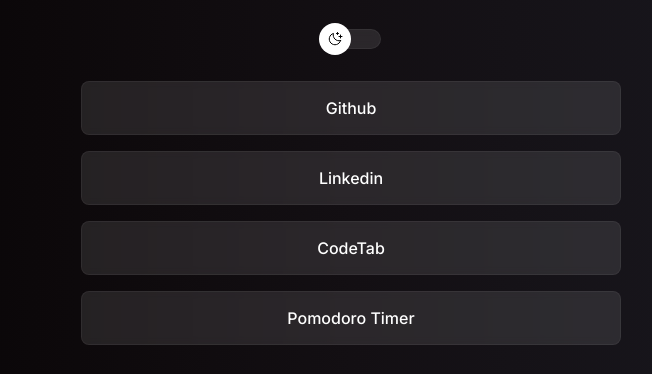
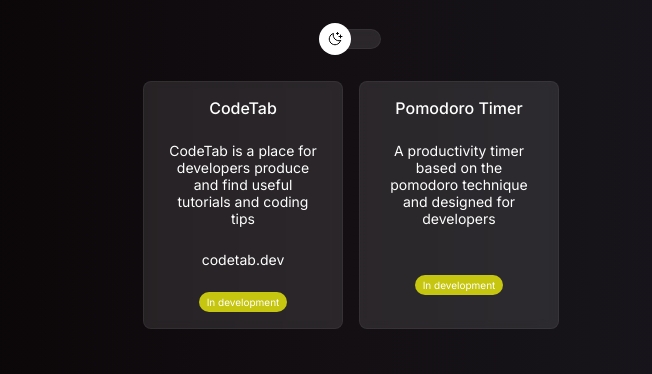
Before and after one commit to g4brielklein/portfolio, a plain HTML site: page index.html in a window 1280 px wide. Shown: the part 228-602 px from the top of the page, without its empty margins (289-941 px from the left). Drawn offline with nearby package versions, Linux system fonts and the light colour scheme.

Commit message:
Added project cards and refactored links

```diff
--- a/index.html
+++ b/index.html
@@ -20,15 +20,49 @@
       <div class="links">
         <ul>
           <li>
-            <a href="https://github.com/g4brielklein" target="_blank">Github</a>
+            <a href="https://codetab.dev" target="_blank">
+              <div class="card">
+                <div class="card-title">
+                  <p>CodeTab</p>
+                </div>
+                <div class="card-content">
+                  <p>
+                    CodeTab is a place for developers
+                    produce and find useful tutorials
+                    and coding tips
+                  </p>
+                </div>
+                <div class="card-link">
+                  <p>codetab.dev</p>
+                </div>
+                <div class="in-development-tag">
+                  <span>In development</span>
+                </div>
+              </div>
+            </a>
           </li>
           <li>
-            <a href="https://linkedin.com/in/g4brielklein" target="_blank"
-              >Linkedin</a
-            >
+            <a href="#">
+              <div class="card">
+                <div class="card-title">
+                  <p>Pomodoro Timer</p>
+                </div>
+                <div class="card-content">
+                  <p>
+                    A productivity timer based
+                    on the pomodoro technique
+                    and designed for developers
+                  </p>
+                </div>
+                <div class="card-link">
+                  <p></p>
+                </div>
+                <div class="in-development-tag">
+                  <span>In development</span>
+                </div>
+              </div>
+            </a>
           </li>
-          <li><a href="https://codetab.dev" target="_blank">CodeTab</a></li>
-          <li><a href="#">Pomodoro Timer</a></li>
         </ul>
       </div>
       <div class="social-links">
--- a/style.css
+++ b/style.css
@@ -124,14 +124,15 @@ body {
 
 .links ul {
   display: flex;
-  flex-direction: column;
   gap: 16px;
   padding: 24px 0;
+  justify-content: center;
 
   list-style: none;
 }
 
 .links li {
+  width: 200px;
   border-radius: 8px;
   background: var(--surface-color);
   border: 1px solid var(--border-color);
@@ -150,13 +151,36 @@ body {
   display: flex;
   justify-content: center;
   padding: 16px 24px;
+}
+
+.card {
+  display: flex;
+  flex-direction: column;
+  gap: 24px;
+  text-align: center;
+  font-size: 14px;
+}
+
+.card .card-title {
+  font-size: 16px;
   font-weight: 500;
+}
+
+.card .in-development-tag {
+  background-color: rgb(198, 198, 16);
+  border-radius: 10px;
+  font-size: 10px;
+  font-weight: normal;
+  display: block;
+  margin: 0 auto;
+  padding: 4px 8px;
 }
 
 .social-links {
   padding: 24px 0;
   display: flex;
   justify-content: center;
+  gap: 4px;
 }
 
 .social-links ion-icon {
@@ -167,7 +191,7 @@ body {
   display: flex;
   justify-content: center;
   align-items: center;
-  padding: 16px;
+  padding: 8px;
 
   border-radius: 50%;
   transition: background 0.2s;
```
